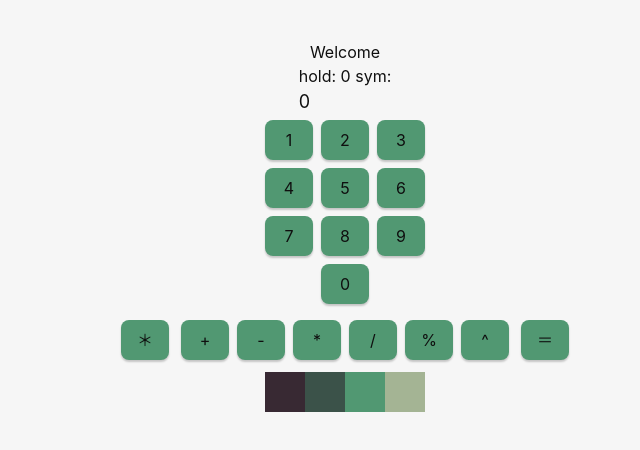
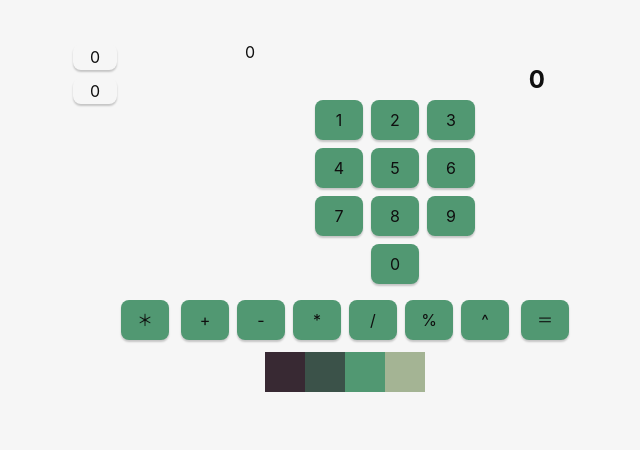
Before and after one commit to z-fujimori/my-assistant, a React (Vite) app: page / in a window 1280 px wide. Shown: the top 450 px of the page, without its empty margins (295-935 px from the left). Built offline with nearby package versions, Linux system fonts and the light colour scheme.

Commit message:
すうじメモリ実装

```diff
--- a/src/App.tsx
+++ b/src/App.tsx
@@ -6,8 +6,6 @@ function App() {
 
   return (
       <div className="m-10">
-        <h1> Welcome </h1>
-
         <CalcuCard />
       </div>
   );
--- a/src/features/calculator/components/CalcuCard.tsx
+++ b/src/features/calculator/components/CalcuCard.tsx
@@ -2,12 +2,14 @@ import { useState } from 'react';
 import NumberKeyboard from './element/NumberKeyboard';
 import SymbolKeyboard from './element/SymbolKeyboard';
 import ResetKeyboard from './element/ResetKeyboard';
+import MemoryNumber from './element/MemoryNumber';
 
 const CalcuCard = () => {
 
     const [number, setNumber] = useState(0);
     const [holdNumber, setHoldNumber] = useState(0);
     const [symbol, setSymbol] = useState('');
+    const [memorys, setMemory] = useState([0,0]);
     function updateNumber (x:number) {
         setNumber(number*10 + x);
     }
@@ -69,13 +71,31 @@ const CalcuCard = () => {
         console.log("計算終了",number);
         return anser;
     }
+    function num_mem_switch(index:number) {
+        let mem = memorys[index];
+        setMemory(
+            memorys.map((memory, i) => {
+                if(i===index){
+                    return number;
+                }else{
+                    return memory;
+                }})
+        );
+        setNumber(mem);
+    }
 
 
     return (
-        <div className="flex flex-col items-center justify-center">
+        <div className="flex flex-col items-center justify-center w-full">
+            <div className='flex flex-row w-full justify-center'>
+                <div className='w-1/4 flex flex-col items-center '>
+                    <MemoryNumber mem={memorys[0]} func={() => num_mem_switch(0)} />
+                    <MemoryNumber mem={memorys[1]} func={() => num_mem_switch(1)} />
+                </div>
+                <div className='w-1/4'>
                     <div >
-                <p>hold: {holdNumber}  sym:{symbol}</p>
-                <p className='text-lg'> {number} </p>
+                        <p> {holdNumber}   {symbol}</p>
+                        <p className='text-2xl font-bold text-right'> {number} </p>
                     </div>
 
                     <div className="flex flex-col items-center justify-center">
@@ -97,6 +117,12 @@ const CalcuCard = () => {
                         <div className="my-1">
                             <NumberKeyboard value={0} updateNumber={updateNumber} />
                         </div>
+                    </div>
+                </div>
+                <div className='w-1/6'></div>
+            </div>
+
+
                 <div className="my-1">
                     <ResetKeyboard value="＊" function={resetNumber} />
                     <SymbolKeyboard value='+' function={calcuFunction} equal={equal}/>
@@ -106,7 +132,6 @@ const CalcuCard = () => {
                     <SymbolKeyboard value='%' function={calcuFunction} equal={equal}/>
                     <SymbolKeyboard value='^' function={calcuFunction} equal={equal}/>
                     <ResetKeyboard value="＝" function={equal} />
-                </div>
                 </div>
 
             <div className='flex'>
--- /dev/null
+++ b/src/features/calculator/components/element/MemoryNumber.tsx
@@ -0,0 +1,13 @@
+
+const MemoryNumber = (props:{mem:number, func:()=>void}) => {
+    return (
+        <button
+            className="my-1 px-4"
+            onClick={props.func}
+        >
+            <p>{props.mem}</p>
+        </button>
+    )
+}
+
+export default MemoryNumber
```
Also changed, not shown: 1 other file (tests, documents, lock files or other folders). Lines whose indentation alone changed are shown as unchanged.
